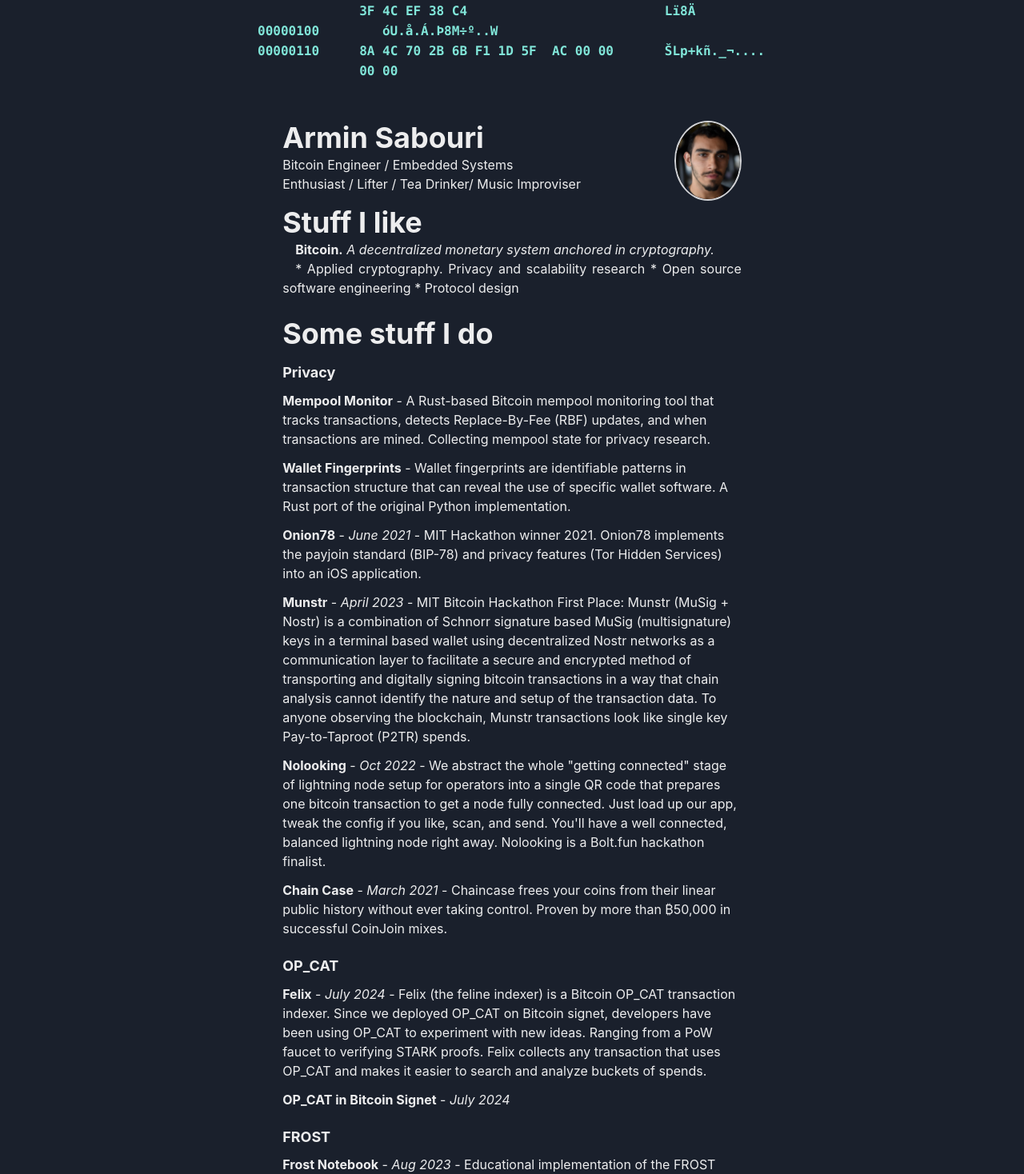
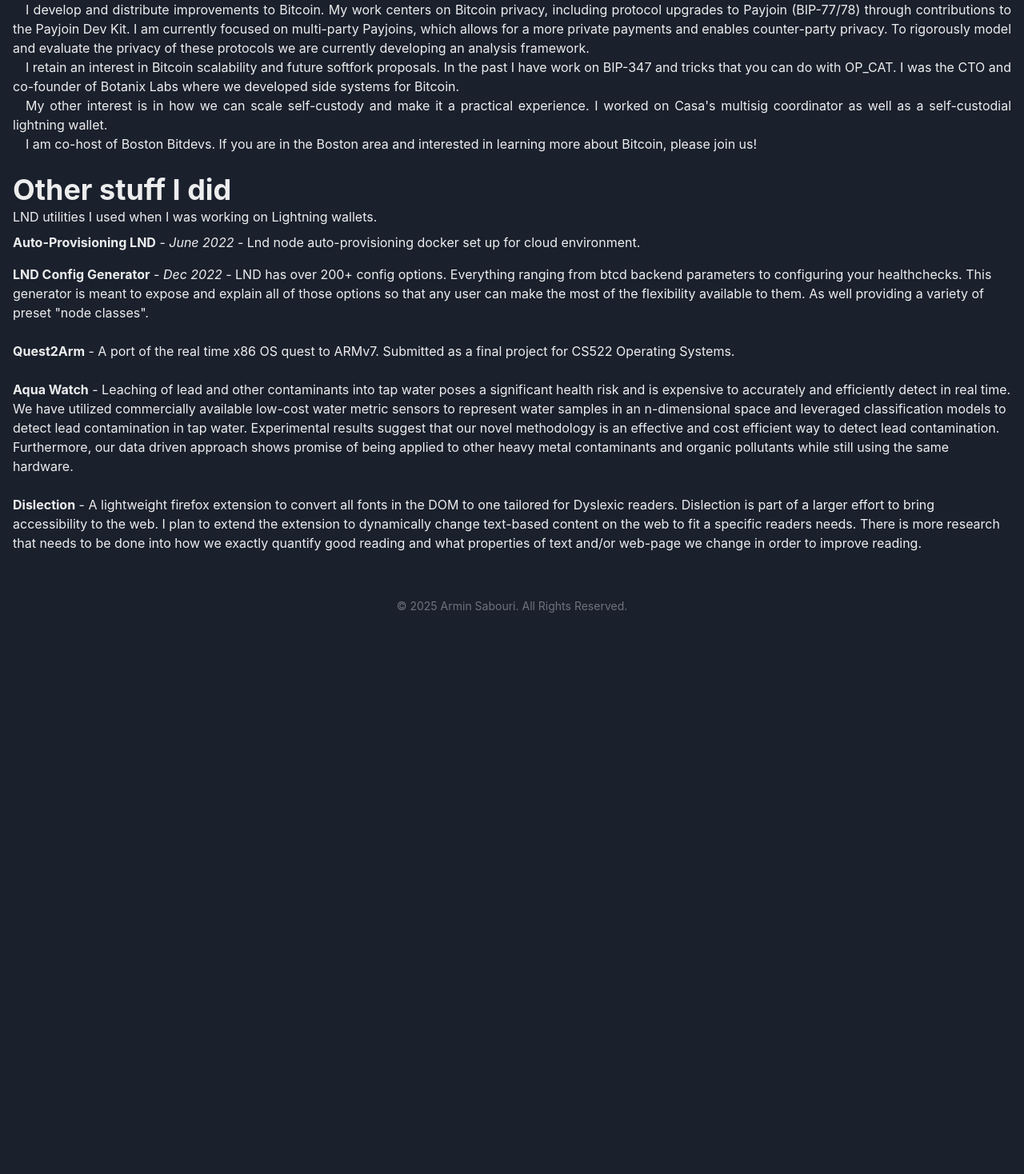
Before and after one commit to arminsabouri/armins88.github.io, a Next.js app: page / in a window 1280 px wide. Shown: the part 924-2392 px from the top of the page at 80% size. After the commit the page ends 1692 px from the top, so only its background shows below. Built offline with nearby package versions, Linux system fonts and the light colour scheme.

Commit message:
Finish main page

```diff
--- a/layouts/main.js
+++ b/layouts/main.js
@@ -17,7 +17,7 @@
         <meta property="og:site_name" content="Armin Sabouri's Homepage" />
         <meta property="og:type" content="website" />
       </Head>
-      <Container maxW="container.md" pt={50}>
+      <Container maxW="container.xl" pt={50}>
         {children}
       </Container>
     </Box>
--- a/pages/index.js
+++ b/pages/index.js
@@ -17,36 +17,15 @@
     <Layout title="Home" path={path}>
       <HexMatrix display={{ base: 'inline-block', md: 'none' }}></HexMatrix>
 
-      <Container>
-        <Box display={{ md: 'flex' }}>
-          <Box flexGrow={1}>
+      <Box >
         <Heading as="h2" variant="page-title">
           Armin Sabouri
         </Heading>
         <p>
-              Bitcoin Engineer&nbsp;/&nbsp;Embedded Systems
+          Bitcoin Researcher&nbsp;/&nbsp;Engineer&nbsp;/&nbsp;Embedded Systems
           Enthusiast&nbsp;/&nbsp;Lifter&nbsp;/&nbsp;Tea Drinker/&nbsp;Music
           Improviser
         </p>
-          </Box>
-          <Box
-            flexShrink={0}
-            mt={{ base: 4, md: 0 }}
-            ml={{ md: 6 }}
-            textAlign="center"
-          >
-            <Image
-              alt="Profile image"
-              borderColor="whiteAlpha.800"
-              borderWidth={2}
-              borderStyle="solid"
-              maxWidth="100px"
-              maxHeight="100px"
-              display="inline-block"
-              borderRadius="100%"
-              src="/images/armin.png"
-            />
-          </Box>
       </Box>
 
       <Section delay={0.1}>
@@ -56,11 +35,11 @@
         <Paragraph>
           <strong>Bitcoin.</strong> <em>A decentralized monetary system anchored in cryptography.</em>
         </Paragraph>
-          <Paragraph>
-            * Applied cryptography. Privacy and scalability research
-            * Open source software engineering
-            * Protocol design
-          </Paragraph>
+        <Box as="ul" pl={6} mb={4}>
+          <Box as="li">Applied cryptography. Privacy and scalability research</Box>
+          <Box as="li">Open source software engineering</Box>
+          <Box as="li">Protocol design</Box>
+        </Box>
       </Section>
 
       <Section delay={0.2}>
@@ -68,152 +47,54 @@
           Some stuff I do
         </Heading>
 
-          <Box mb={6}>
-            <Heading as="h4" fontSize={18} mb={3} mt={4}>
-              Privacy
-            </Heading>
-            <Box mb={3}>
-              <Text>
-                <strong><Link href={`${githubUrl}/mempool-monitor`} target="_blank">Mempool Monitor</Link></strong> - A Rust-based Bitcoin mempool monitoring tool that tracks transactions, detects Replace-By-Fee (RBF) updates, and when transactions are mined. Collecting mempool state for privacy research.
-              </Text>
-            </Box>
-            <Box mb={3}>
-              <Text>
-                <strong><Link href={`${githubUrl}/rust-wallet-fingerprints`} target="_blank">Wallet Fingerprints</Link></strong> - Wallet fingerprints are identifiable patterns in transaction structure that can reveal the use of specific wallet software. A Rust port of the original Python implementation.
-              </Text>
-            </Box>
-            <Box mb={3}>
-              <Text>
-                <strong><Link href={`${githubUrl}/Onion78`} target="_blank">Onion78</Link></strong> - <em>June 2021</em> - MIT Hackathon winner 2021. Onion78 implements the payjoin standard (BIP-78) and privacy features (Tor Hidden Services) into an iOS application.
-              </Text>
-            </Box>
-            <Box mb={3}>
-              <Text>
-                <strong><Link href={`${githubUrl}/munstr`} target="_blank">Munstr</Link></strong> - <em>April 2023</em> - MIT Bitcoin Hackathon First Place: Munstr (MuSig + Nostr) is a combination of Schnorr signature based MuSig (multisignature) keys in a terminal based wallet using decentralized Nostr networks as a communication layer to facilitate a secure and encrypted method of transporting and digitally signing bitcoin transactions in a way that chain analysis cannot identify the nature and setup of the transaction data. To anyone observing the blockchain, Munstr transactions look like single key Pay-to-Taproot (P2TR) spends.
-              </Text>
-            </Box>
-            <Box mb={3}>
-              <Text>
-                <strong><Link href="https://nolooking.chaincase.app/" target="_blank">Nolooking</Link></strong> - <em>Oct 2022</em> - We abstract the whole "getting connected" stage of lightning node setup for operators into a single QR code that prepares one bitcoin transaction to get a node fully connected. Just load up our app, tweak the config if you like, scan, and send. You'll have a well connected, balanced lightning node right away. Nolooking is a Bolt.fun hackathon finalist.
-              </Text>
-            </Box>
-            <Box mb={3}>
-              <Text>
-                <strong><Link href="https://github.com/chaincase-app/Chaincase" target="_blank">Chain Case</Link></strong> - <em>March 2021</em> - Chaincase frees your coins from their linear public history without ever taking control. Proven by more than ₿50,000 in successful CoinJoin mixes.
-              </Text>
-            </Box>
-          </Box>
+        <Paragraph mb={12}>
+          I develop and distribute improvements to Bitcoin. My work centers on Bitcoin privacy, including protocol upgrades to Payjoin (<Link href="https://github.com/bitcoin/bips/blob/master/bip-0077.mediawiki" target="_blank">BIP-77/78</Link>) through contributions to the <Link href="https://github.com/payjoin/rust-payjoin/" target="_blank">Payjoin Dev Kit</Link>.
+          I am currently focused on multi-party Payjoins, which allows for a more private payments and enables counter-party privacy. To rigorously model and evaluate the privacy of these protocols we are currently developing an <Link href="https://github.com/payjoin/tx-indexer" target="_blank">analysis framework</Link>.
+        </Paragraph>
 
-          <Box mb={6}>
-            <Heading as="h4" fontSize={18} mb={3} mt={4}>
-              OP_CAT
-            </Heading>
-            <Box mb={3}>
-              <Text>
-                <strong><Link href={`${githubUrl}/felix`} target="_blank">Felix</Link></strong> - <em>July 2024</em> - Felix (the feline indexer) is a Bitcoin OP_CAT transaction indexer. Since we deployed OP_CAT on Bitcoin signet, developers have been using OP_CAT to experiment with new ideas. Ranging from a PoW faucet to verifying STARK proofs. Felix collects any transaction that uses OP_CAT and makes it easier to search and analyze buckets of spends.
-              </Text>
-            </Box>
-            <Box mb={3}>
-              <Text>
-                <strong><Link href="https://github.com/bitcoin-inquisition/bitcoin/pull/39" target="_blank">OP_CAT in Bitcoin Signet</Link></strong> - <em>July 2024</em>
-              </Text>
-            </Box>
-          </Box>
+        <Paragraph mb={12}>
+          I retain an interest in Bitcoin scalability and future softfork proposals. In the past I have work on <Link href="https://github.com/bitcoin/bips/blob/master/bip-0347.mediawiki" target="_blank">BIP-347</Link> and <Link href="https://gist.github.com/arminsabouri/fcc28c0f1ca8f9ede9e5037f03760d34" target="_blank">tricks</Link> that you can do with OP_CAT.
+          I was the CTO and co-founder of <Link href="https://botanixlabs.com/" target="_blank">Botanix Labs</Link> where we developed side systems for Bitcoin.
+        </Paragraph>
 
-          <Box mb={6}>
-            <Heading as="h4" fontSize={18} mb={3} mt={4}>
-              FROST
-            </Heading>
-            <Box mb={3}>
-              <Text>
-                <strong><Link href={`${githubUrl}/FROST-Notebook`} target="_blank">Frost Notebook</Link></strong> - <em>Aug 2023</em> - Educational implementation of the FROST (Flexible Round-Optimized Schnorr Threshold) cryptographic protocol. FROST is a protocol that enables secure multi-party threshold digital signatures.
-              </Text>
-            </Box>
-            <Box mb={3}>
-              <Text>
-                <strong><Link href={`${githubUrl}/frost-playground`} target="_blank">Frost Playground</Link></strong>
-              </Text>
-            </Box>
-          </Box>
+        <Paragraph mb={8}>
+          My other interest is in how we can scale self-custody and make it a practical experience. I worked on <Link href="https://casa.com/" target="_blank">Casa</Link>'s multisig coordinator as well as a self-custodial lightning wallet.
+        </Paragraph>
+        <Paragraph mb={8}>
+          I am co-host of <Link href="https://bostonbitdevs.org/" target="_blank">Boston Bitdevs</Link>. If you are in the Boston area and interested in learning more about Bitcoin, please join us!
+        </Paragraph>
       </Section>
 
       <Section delay={0.3}>
         <Heading as="h3" variant="section-title">
-            Other stuff I did for fun
+          Other stuff I did
         </Heading>
-          <Box mb={3}>
+        {/* TODO: link for chaincase, nips, ohttp electrum, unhardened derivation paths bip, frost work & dalias exploration work */}
+        <Box mb={6}>
+          <Text mb={2}>LND utilities I used when I was working on Lightning wallets.</Text>
+          <Text mb={4}>
+            <strong><Link href={`${githubUrl}/auto-provisioned-lnd`} target="_blank">Auto-Provisioning LND</Link></strong> - <em>June 2022</em> - Lnd node auto-provisioning docker set up for cloud environment.
+          </Text>
           <Text>
-              <strong><Link href={`${githubUrl}/FULL`} target="_blank">F.U.L.L</Link></strong> - <em>April 2022</em> - A novel data driven Bitcoin fee estimation algorithm.
+            <strong><Link href={`${githubUrl}/LND-config-generator`} target="_blank">LND Config Generator</Link></strong> - <em>Dec 2022</em> - LND has over 200+ config options. Everything ranging from btcd backend parameters to configuring your healthchecks. This generator is meant to expose and explain all of those options so that any user can make the most of the flexibility available to them. As well providing a variety of preset "node classes".
           </Text>
         </Box>
-          <Box mb={3}>
+        <Box mb={6}>
           <Text>
             <strong><Link href={`${githubUrl}/quest/tree/arm`} target="_blank">Quest2Arm</Link></strong> - A port of the real time x86 OS <Link href="http://www.questos.org/" target="_blank">quest</Link> to ARMv7. Submitted as a final project for CS522 Operating Systems.
           </Text>
         </Box>
-          <Box mb={3}>
+        <Box mb={6}>
           <Text>
             <strong><Link href="https://github.com/aqua-watch/Firmware" target="_blank">Aqua Watch</Link></strong> - Leaching of lead and other contaminants into tap water poses a significant health risk and is expensive to accurately and efficiently detect in real time. We have utilized commercially available low-cost water metric sensors to represent water samples in an n-dimensional space and leveraged classification models to detect lead contamination in tap water. Experimental results suggest that our novel methodology is an effective and cost efficient way to detect lead contamination. Furthermore, our data driven approach shows promise of being applied to other heavy metal contaminants and organic pollutants while still using the same hardware.
           </Text>
         </Box>
-          <Box mb={3}>
+        <Box mb={6}>
           <Text>
-              <strong><Link href={`${githubUrl}/auto-provisioned-lnd`} target="_blank">Auto-Provisioning LND</Link></strong> - <em>June 2022</em> - Lnd node auto-provisioning docker set up for cloud environment.
-            </Text>
-          </Box>
-          <Box mb={3}>
-            <Text>
-              <strong><Link href={`${githubUrl}/LND-config-generator`} target="_blank">LND Config Generator</Link></strong> - <em>Dec 2022</em> - LND has over 200+ config options. Everything ranging from btcd backend parameters to configuring your healthchecks. This generator is meant to expose and explain all of those options so that any user can make the most of the flexibility available to them. As well providing a variety of preset "node classes".
-            </Text>
-          </Box>
-          <Box mb={3}>
-            <Text>
-              <strong><Link href={`${githubUrl}/armins88/Dislection`} target="_blank">Dislection</Link></strong> - A small firefox extension to convert all fonts in the DOM to one tailored for Dyslexic readers. Dislection is part of a larger effort to bring accessibility to the web. I plan to extend the extension to dynamically change text-based content on the web to fit a specific readers needs. There is more research that needs to be done into how we exactly quantify good reading and what properties of text and/or web-page we change in order to improve reading.
+            <strong><Link href={`${githubUrl}/armins88/Dislection`} target="_blank">Dislection</Link></strong> - A lightweight firefox extension to convert all fonts in the DOM to one tailored for Dyslexic readers. Dislection is part of a larger effort to bring accessibility to the web. I plan to extend the extension to dynamically change text-based content on the web to fit a specific readers needs. There is more research that needs to be done into how we exactly quantify good reading and what properties of text and/or web-page we change in order to improve reading.
           </Text>
         </Box>
       </Section>
-
-        <Section delay={0.4}>
-          <Heading as="h3" variant="section-title">
-            Writing
-          </Heading>
-          <Box mb={3}>
-            <Text>
-              <strong><Link href="https://payjoin.org/blog/2025/04/16/liana-payjoin" target="_blank">Automatically Refresh Liana Inheritance Timelocks with Payjoin</Link></strong> - <em>April 2025</em> - Liana secures bitcoin such that after time passes, if and only if you haven't yet spent your coins, your heirs can spend them. This condition is called a "timelock" contract. To prevent unintentional activation of this inheritance policy, these timelocked coins require periodic refreshing by being spent into a new timelock. Liana's Payjoin integration automates timelock refresh as payments are received, boosting privacy and cutting costs.
-            </Text>
-          </Box>
-          <Box mb={3}>
-            <Text>
-              <strong><Link href={`${githubUrl}/fcc28c0f1ca8f9ede9e5037f03760d34`} target="_blank">Emulating Check Sig From Stack (OP_CSFS) using OP_CAT</Link></strong> - <em>Sept 2024</em> - OP_CAT is being proposed as a new <Link href="https://github.com/bitcoin/bips/pull/1698" target="_blank">tapscript opcode</Link> which simply concatenates the last two elements on the stack. A surprising consequence of this is that OP_CAT can allow for transaction introspection, also known as covenants. In this short work I demonstrate that one could also validate signatures over arbitrary messages using just OP_CAT.
-            </Text>
-          </Box>
-          <Box mb={3}>
-            <Text>
-              <strong><Link href="https://github.com/bitcoin/bips/blob/master/bip-0347.mediawiki" target="_blank">OP_CAT in Tapscript (BIP-347)</Link></strong> - <em>January 2024</em> - This BIP introduces OP_CAT as a tapscript opcode which allows the concatenation of two values on the stack. OP_CAT would be activated via a soft fork by redefining the opcode OP_SUCCESS126 (126 in decimal and 0x7e in hexadecimal). This is the same opcode value used by the original OP_CAT.
-            </Text>
-          </Box>
-          <Box mb={3}>
-            <Text>
-              <strong><Link href="https://github.com/nostr-protocol/nips/pull/495" target="_blank">NIP-90: Bitcoin PSBTs</Link></strong> - <em>April 2024</em> - This NIP defines an event type for partially signed bitcoin transactions (PSBT) that can be transferred via the Nostr relay network. 1174 is the event kind representing a Bitcoin transaction in standard PSBT format, regardless if the transaction is partially signed or fully finalized.
-            </Text>
-          </Box>
-          <Box mb={3}>
-            <Text>
-              <strong><Link href={`${githubUrl}/f6b451c171d7c3087098b85956bed316`} target="_blank">Unhardened Derivation Paths for Multisignature Coordination</Link></strong> - <em>April 2023</em> - This BIP introduces a hierarchical deterministic wallet structure intended for multisignature wallets based on the algorithm described in BIP-0032.
-            </Text>
-          </Box>
-          <Box mb={3}>
-            <Text>
-              <strong><Link href={`${githubUrl}/ohttp-nostr-nip`} target="_blank">OHTTP-Nostr NIP</Link></strong>
-            </Text>
-          </Box>
-        </Section>
-        <Section delay={0.5}>
-          <Paragraph>
-            3D73 A3F8 8F83 AC0C 11B9 9EFE CF77 A4CB 0655 6344
-          </Paragraph>
-        </Section>
-      </Container>
-    </Layout>
+    </Layout >
   )
 }
```
Lines whose indentation alone changed are shown as unchanged.
